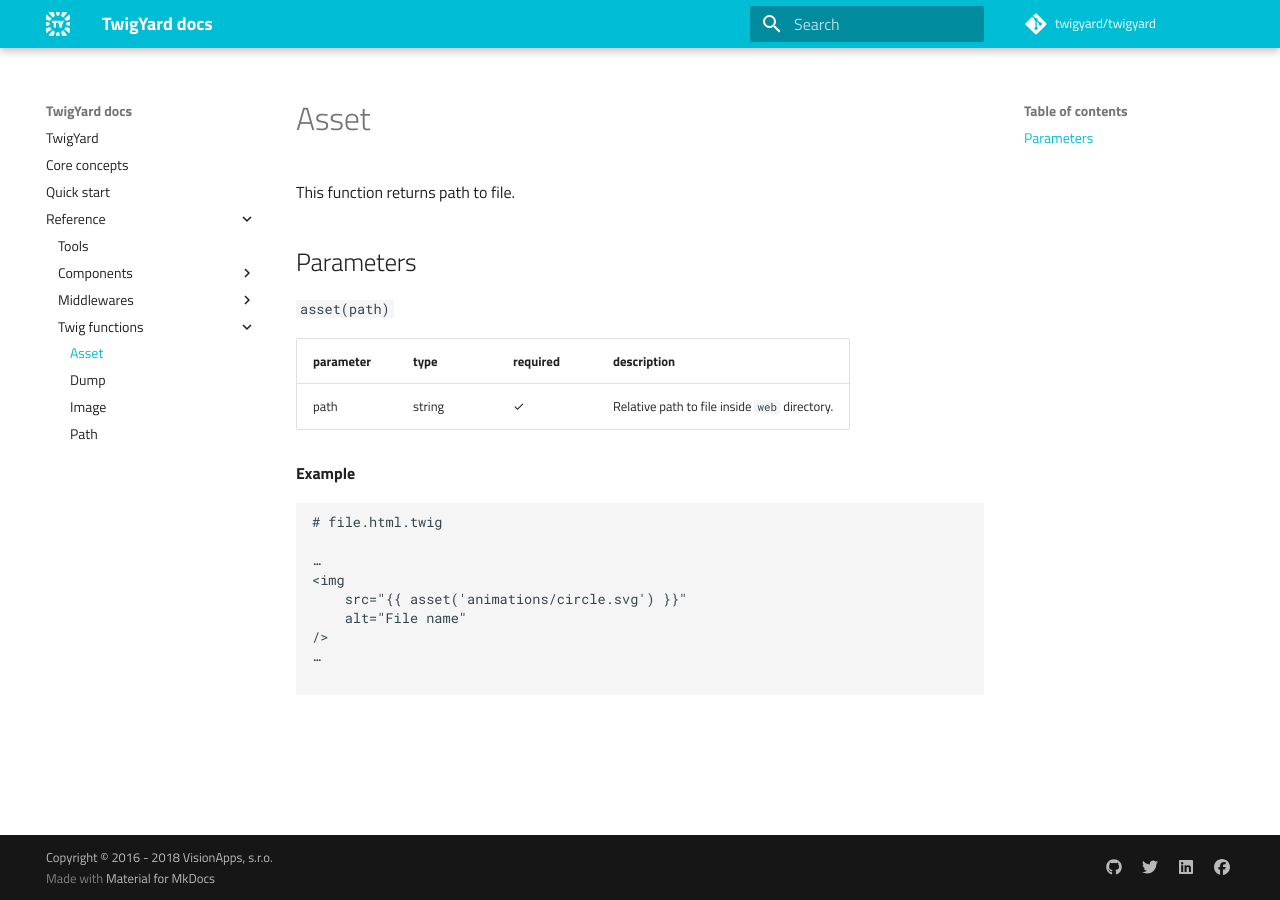
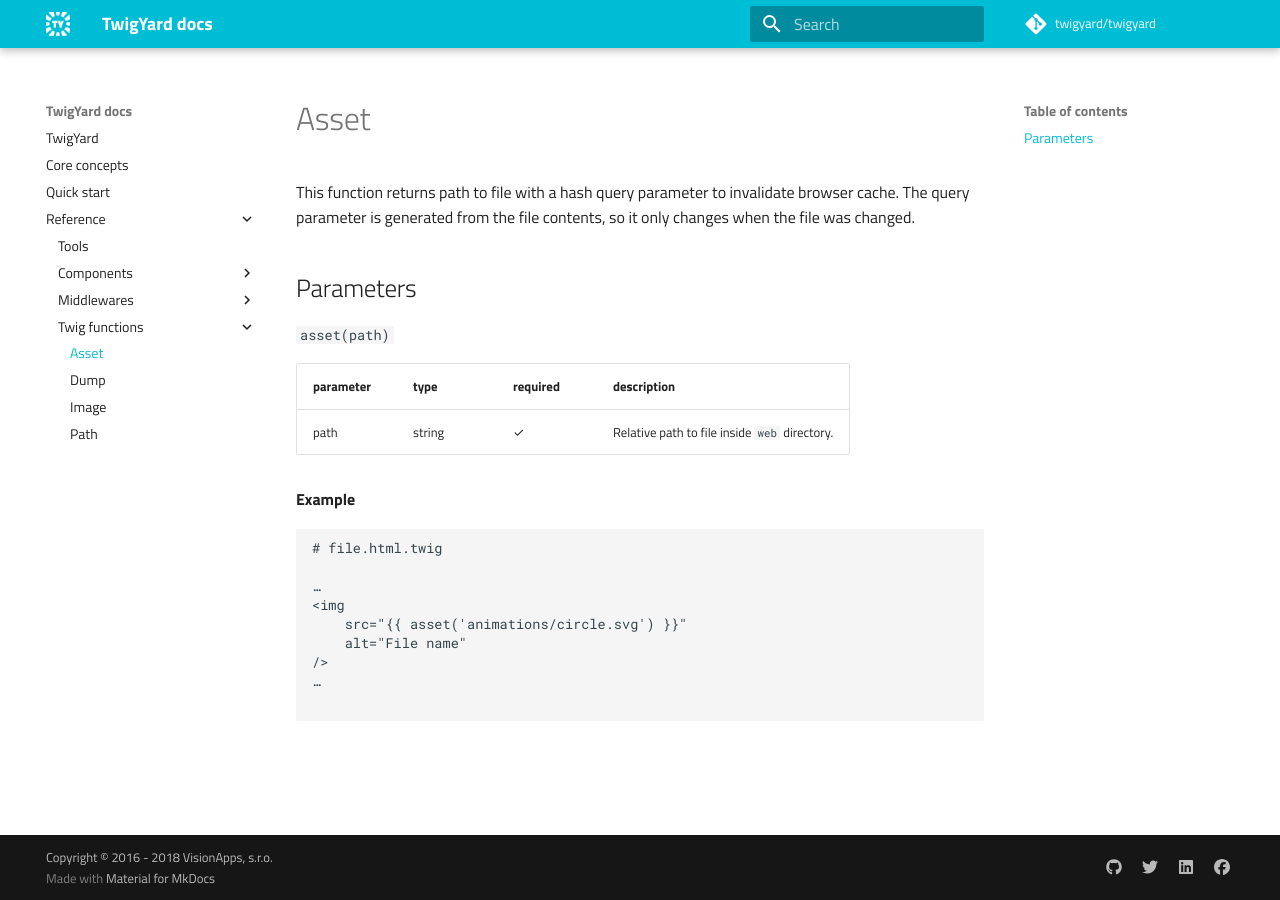
Before and after one commit to twigyard/twigyard, an MkDocs documentation site: the page built from docs/docs/reference/twig_functions/asset.md, in a window 1280 px wide. Built offline with MkDocs 1.6.1 and Material for MkDocs 9.7.7, drawn with Linux system fonts in a browser that asks for light colours; comment, search, counter and statistics services are not loaded.

Commit message:
Improve asset() twig function docs

````diff
--- a/docs/docs/reference/twig_functions/asset.md
+++ b/docs/docs/reference/twig_functions/asset.md
@@ -1,5 +1,5 @@
 # Asset
-This function returns path to file.
+This function returns path to file with a hash query parameter to invalidate browser cache. The query parameter is generated from the file contents, so it only changes when the file was changed.
 
 ## Parameters
 ```asset(path)```
````
